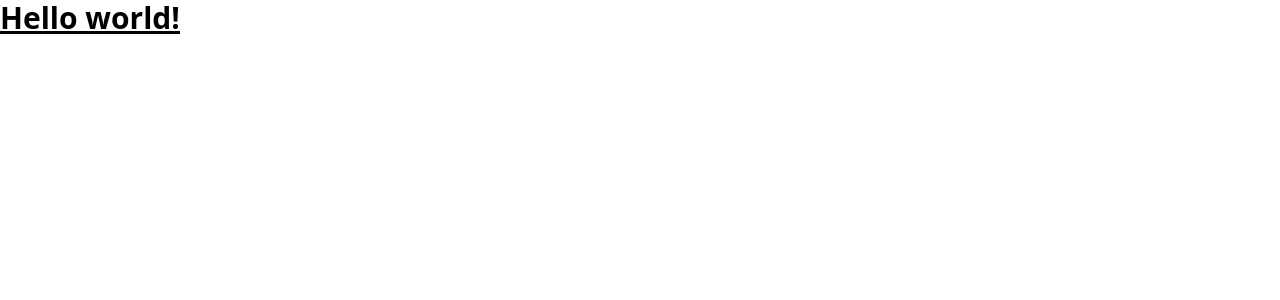
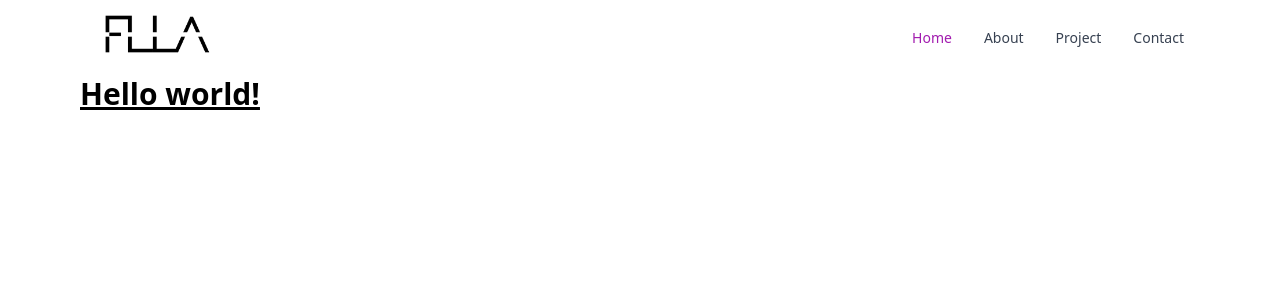
Before and after one commit to falla-vall/personal, a Next.js app: page / in a window 1280 px wide. Shown: the top 300 px of the page. Built offline with nearby package versions, Linux system fonts and the light colour scheme.

Commit message:
Build Navbar Component and HOC Layout

```diff
--- /dev/null
+++ b/components/Layout.jsx
@@ -0,0 +1,16 @@
+import Head from "next/head";
+import Navbar from "./ui/Navbar";
+
+export default function Layout({ children }) {
+  return (
+    <>
+      <Head>
+        <title>FLLA</title>
+        <meta name="description" content="My Portfolio" />
+        <link rel="icon" href="/favicon.png" />
+      </Head>
+      <Navbar />
+      <main className="container">{children}</main>
+    </>
+  );
+}
--- /dev/null
+++ b/components/ui/Navbar.jsx
@@ -0,0 +1,93 @@
+import { useState } from "react";
+import Image from "next/image";
+
+export default function Navbar() {
+  const [isOpen, setIsOpen] = useState(false);
+  return (
+    <nav className="bg-white border-gray-200 px-2 sm:px-4 py-3 rounded dark:bg-gray-800">
+      <div className="container flex flex-wrap justify-between items-center mx-auto">
+        <a href="/" className="flex items-center">
+          <span className="self-center text-xl font-semibold whitespace-nowrap dark:text-white">
+            <Image
+              src="/logo.png"
+              width={120}
+              height={45}
+              objectFit="contain"
+              className="dark:invert"
+            />
+          </span>
+        </a>
+        <button
+          type="button"
+          className="inline-flex items-center p-2 ml-3 text-sm text-gray-500 rounded-lg md:hidden hover:bg-gray-100 focus:outline-none focus:ring-2 focus:ring-gray-200 dark:text-gray-400 dark:hover:bg-gray-700 dark:focus:ring-gray-600"
+          onClick={() => setIsOpen(!isOpen)}
+          aria-controls="mobile-menu"
+          aria-expanded="false"
+        >
+          <span className="sr-only">Open main menu</span>
+          <svg
+            className="w-6 h-6"
+            fill="currentColor"
+            viewBox="0 0 20 20"
+            xmlns="http://www.w3.org/2000/svg"
+          >
+            <path
+              fillRule="evenodd"
+              d="M3 5a1 1 0 011-1h12a1 1 0 110 2H4a1 1 0 01-1-1zM3 10a1 1 0 011-1h12a1 1 0 110 2H4a1 1 0 01-1-1zM3 15a1 1 0 011-1h12a1 1 0 110 2H4a1 1 0 01-1-1z"
+              clipRule="evenodd"
+            ></path>
+          </svg>
+          <svg
+            className="hidden w-6 h-6"
+            fill="currentColor"
+            viewBox="0 0 20 20"
+            xmlns="http://www.w3.org/2000/svg"
+          >
+            <path
+              fillRule="evenodd"
+              d="M4.293 4.293a1 1 0 011.414 0L10 8.586l4.293-4.293a1 1 0 111.414 1.414L11.414 10l4.293 4.293a1 1 0 01-1.414 1.414L10 11.414l-4.293 4.293a1 1 0 01-1.414-1.414L8.586 10 4.293 5.707a1 1 0 010-1.414z"
+              clipRule="evenodd"
+            ></path>
+          </svg>
+        </button>
+        <div className={`${!isOpen && "hidden"} md:block w-full md:w-auto`}>
+          <ul className="flex flex-col mt-4 md:flex-row md:space-x-8 md:mt-0 md:text-sm md:font-medium">
+            <li>
+              <a
+                href="#"
+                className="block py-2 pr-4 pl-3 text-white bg-fuchsia-700 rounded md:bg-transparent md:text-fuchsia-700 md:p-0 dark:text-white"
+                aria-current="page"
+              >
+                Home
+              </a>
+            </li>
+            <li>
+              <a
+                href="#"
+                className="block py-2 pr-4 pl-3 text-gray-700 border-b border-gray-100 hover:bg-gray-50 md:hover:bg-transparent md:border-0 md:hover:text-fuchsia-700 md:p-0 dark:text-gray-400 md:dark:hover:text-white dark:hover:bg-gray-700 dark:hover:text-white md:dark:hover:bg-transparent dark:border-gray-700"
+              >
+                About
+              </a>
+            </li>
+            <li>
+              <a
+                href="#"
+                className="block py-2 pr-4 pl-3 text-gray-700 border-b border-gray-100 hover:bg-gray-50 md:hover:bg-transparent md:border-0 md:hover:text-fuchsia-700 md:p-0 dark:text-gray-400 md:dark:hover:text-white dark:hover:bg-gray-700 dark:hover:text-white md:dark:hover:bg-transparent dark:border-gray-700"
+              >
+                Project
+              </a>
+            </li>
+            <li>
+              <a
+                href="#"
+                className="block py-2 pr-4 pl-3 text-gray-700 hover:bg-gray-50 md:hover:bg-transparent md:border-0 md:hover:text-fuchsia-700 md:p-0 dark:text-gray-400 md:dark:hover:text-white dark:hover:bg-gray-700 dark:hover:text-white md:dark:hover:bg-transparent"
+              >
+                Contact
+              </a>
+            </li>
+          </ul>
+        </div>
+      </div>
+    </nav>
+  );
+}
--- a/pages/index.js
+++ b/pages/index.js
@@ -1,14 +1,11 @@
-import Head from "next/head";
+import Layout from "../components/Layout";
 
 export default function Home() {
   return (
-    <>
-      <Head>
-        <title>FLLA</title>
-        <meta name="description" content="Generated by create next app" />
-        <link rel="icon" href="/favicon.png" />
-      </Head>
-      <h1 className="text-3xl font-bold underline">Hello world!</h1>
-    </>
+    <Layout>
+      <h1 className="text-3xl dark:text-gray-200 font-bold underline">
+        Hello world!
+      </h1>
+    </Layout>
   );
 }
```
Also changed, not shown: public/logo.png (added).
